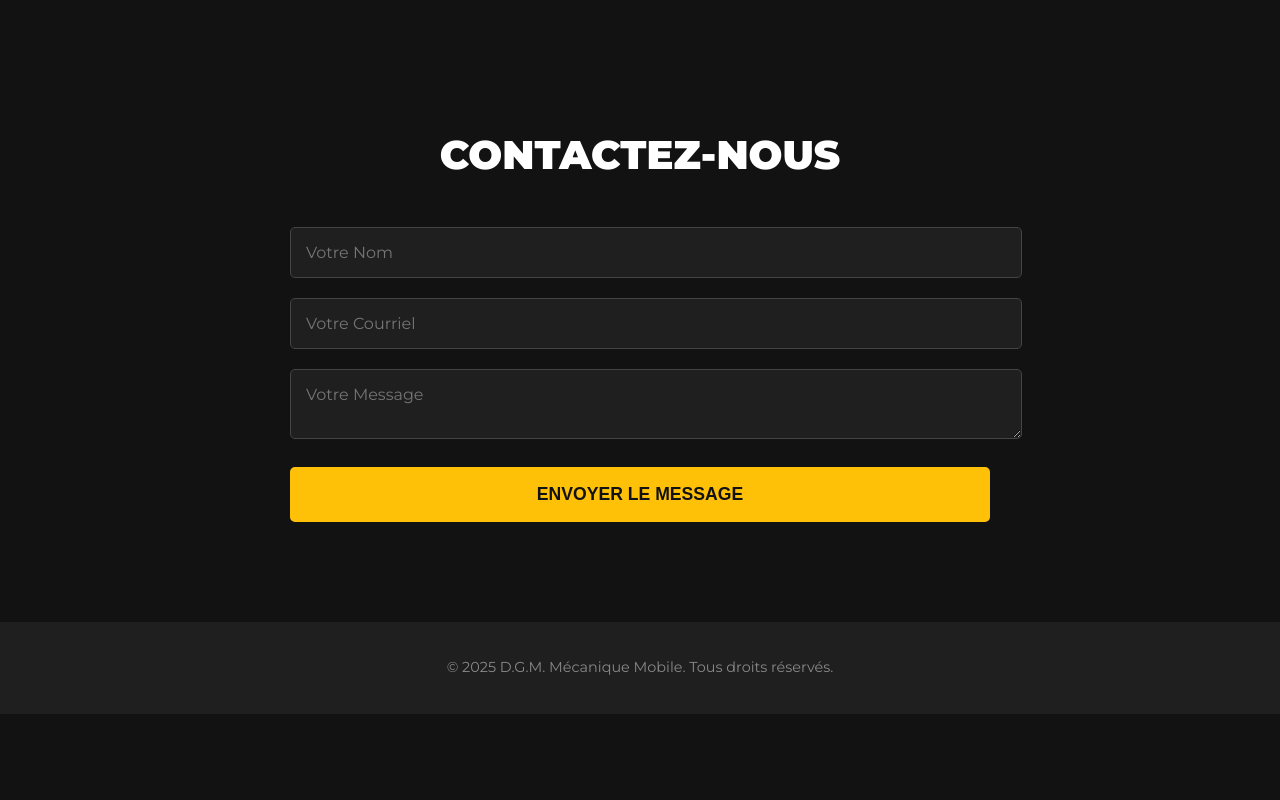
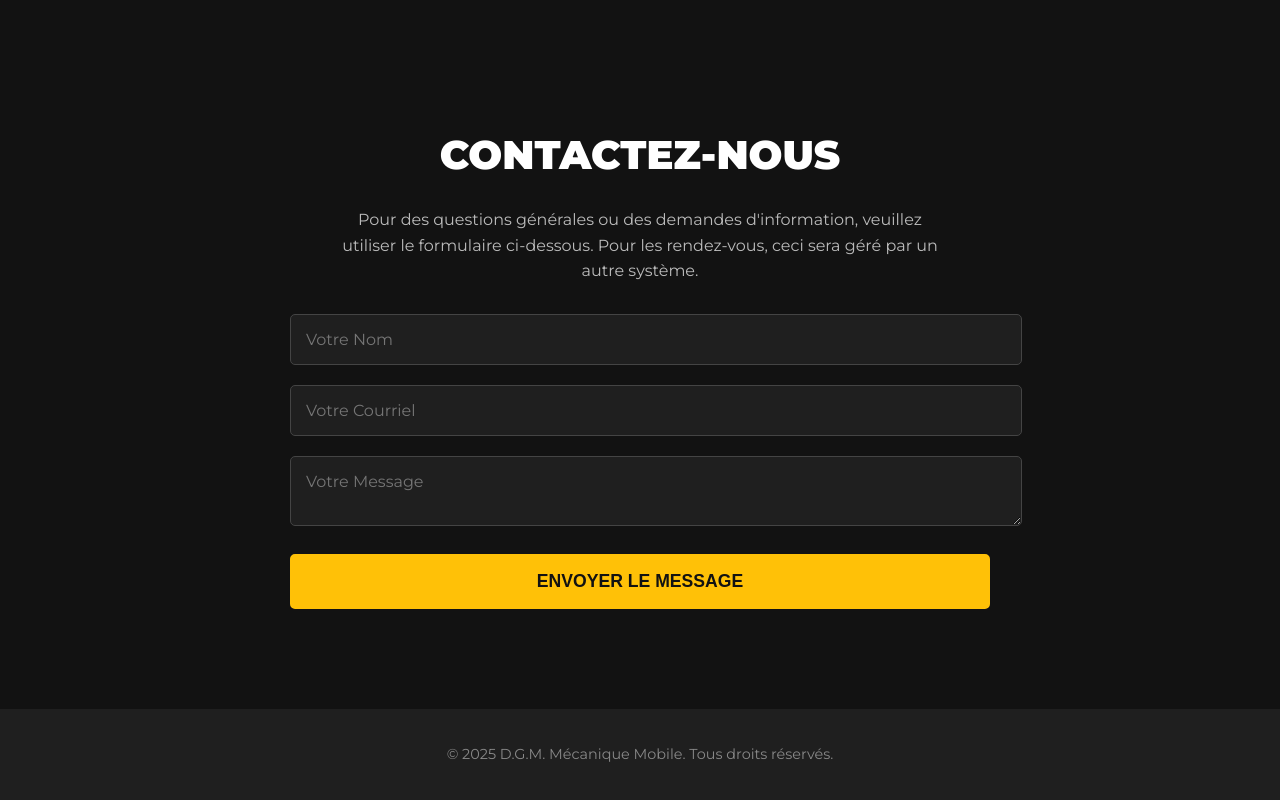
Before and after one commit to ultravi0let27/D.G.M.-Mobile-Mechanic, a plain HTML site: page home-fr.html in a window 1280 px wide. Shown: the part 932-1732 px from the top of the page. Before the commit the page ends 1646 px from the top, so only its background shows below. Drawn offline with Linux system fonts and the light colour scheme.

Commit message:
Update home-fr.html

```diff
--- a/home-fr.html
+++ b/home-fr.html
@@ -147,6 +147,13 @@
             font-size: 0.9rem;
             color: #888;
         }
+        .form-intro {
+            text-align: center;
+            max-width: 600px;
+            margin: -20px auto 30px auto; /* Adjusts spacing around the title */
+            color: #bbb;
+            font-size: 1rem;
+        }
     </style>
 </head>
 <body>
@@ -184,10 +191,13 @@
         <!-- NOUVELLE SECTION FORMULAIRE DE CONTACT -->
         <section class="content-section">
             <h2>Contactez-Nous</h2>
+            <!-- Ceci est la nouvelle phrase -->
+            <p class="form-intro">Pour des questions générales ou des demandes d'information, veuillez utiliser le formulaire ci-dessous. Pour les rendez-vous, ceci sera géré par un autre système.</p>
+
             <form action="https://api.web3forms.com/submit" method="POST" class="contact-form">
 
-                <!-- IMPORTANT: Remplacez par votre Clé d'Accès -->
-                <input type="hidden" name="access_key" value="5e19afda-8276-4e86-b105-23cff085eec2">
+                <!-- IMPORTANT: Assurez-vous que votre Clé d'Accès est ici -->
+                <input type="hidden" name="access_key" value="YOUR_ACCESS_KEY_HERE">
 
                 <!-- Champs du formulaire -->
                 <input type="text" name="name" placeholder="Votre Nom" required>
```
